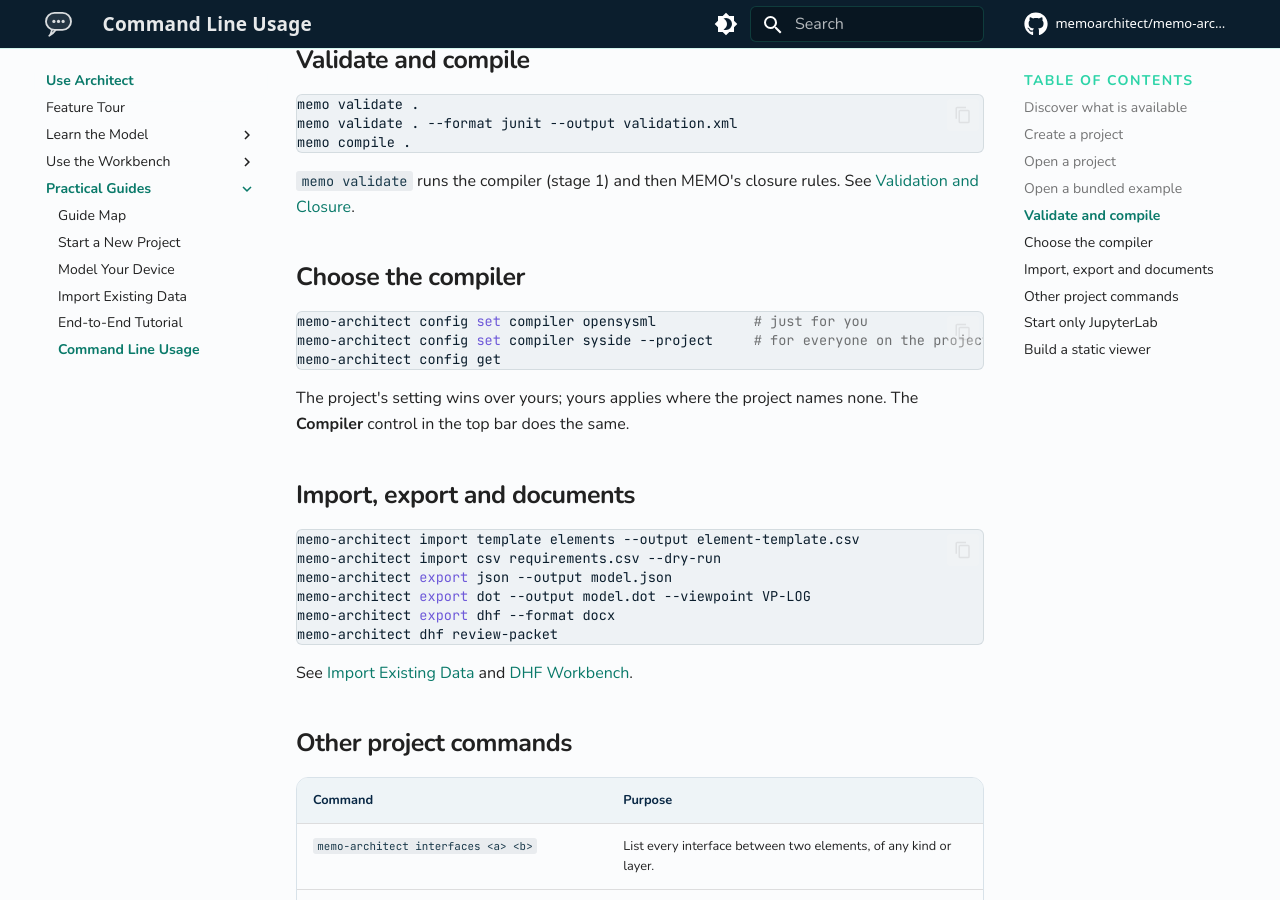
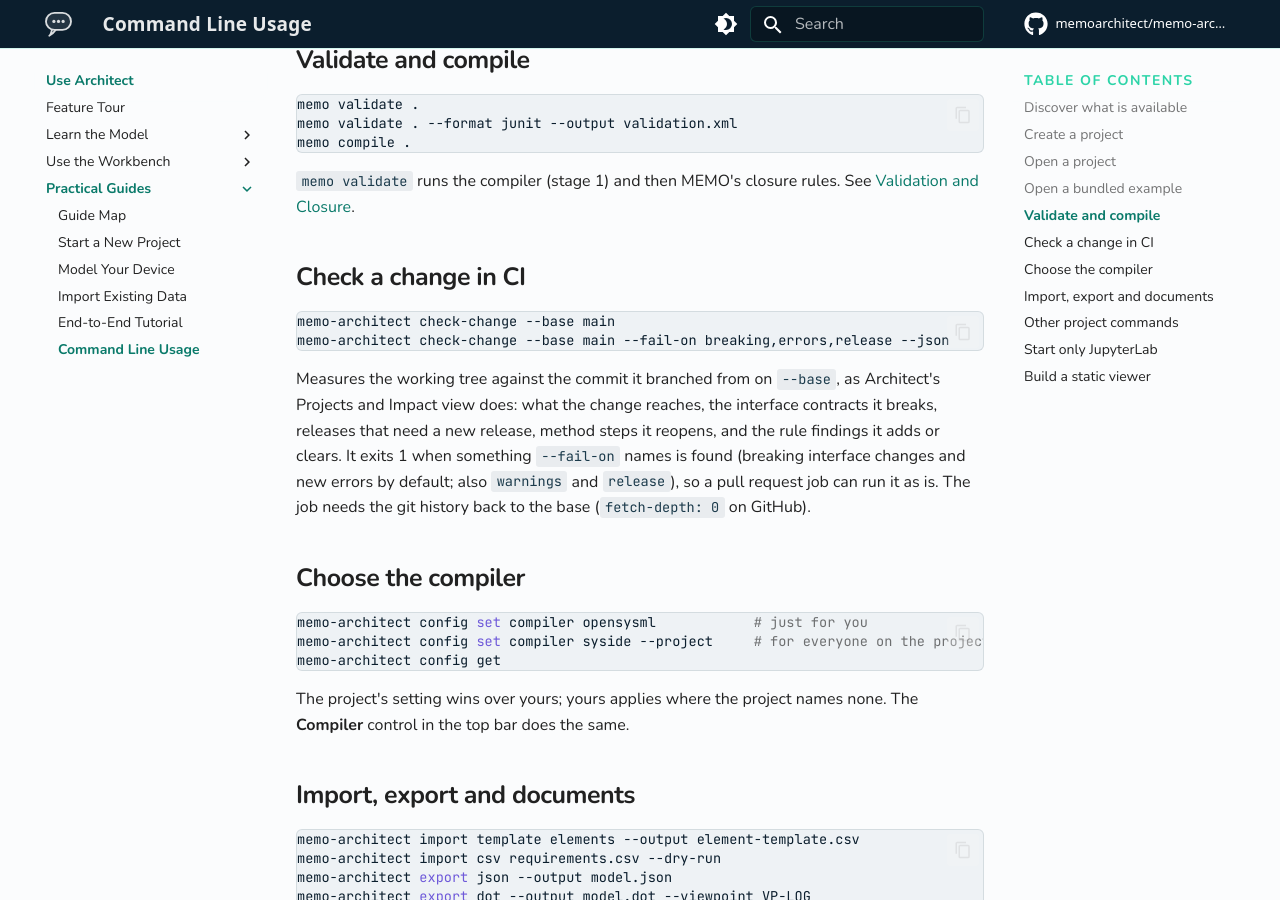
Before and after one commit to memoarchitect/memo-architect, an MkDocs documentation site: the page built from docs/src/users/cli-usage.md, in a window 1280 px wide and 900 px high, scrolled down 1711 px. Built offline with MkDocs 1.6.1 and Material for MkDocs 9.7.7, drawn with Linux system fonts in a browser that asks for light colours; comment, search, counter and statistics services are not loaded; some of the changed text lies outside the part shown.

Commit message:
Docs: check-change for CI, and the text export beside a build
Co-Authored-By: Claude Opus 5.5 <noreply@anthropic.com>

````diff
--- a/docs/src/users/cli-usage.md
+++ b/docs/src/users/cli-usage.md
@@ -76,6 +76,20 @@ memo compile .
 `memo validate` runs the compiler (stage 1) and then MEMO's closure rules.
 See [Validation and Closure](validation.md).
 
+## Check a change in CI
+
+```bash
+memo-architect check-change --base main
+memo-architect check-change --base main --fail-on breaking,errors,release --json
+```
+
+Measures the working tree against the commit it branched from on `--base`, as Architect's
+Projects and Impact view does: what the change reaches, the interface contracts it breaks,
+releases that need a new release, method steps it reopens, and the rule findings it adds or
+clears. It exits 1 when something `--fail-on` names is found (breaking interface changes and
+new errors by default; also `warnings` and `release`), so a pull request job can run it as is.
+The job needs the git history back to the base (`fetch-depth: 0` on GitHub).
+
 ## Choose the compiler
 
 ```bash
@@ -146,3 +160,6 @@ memo-architect build --output review-viewer --standalone
 
 Keep the source commit, the lock file and the build command with the review
 record.
+
+The build also writes `llms.txt` and `model.md` beside `index.html`: the same model as text,
+for an AI agent that reads the build without an MCP client.
````
Also changed, not shown: docs/src/release-notes.md (+1 -0 lines).
